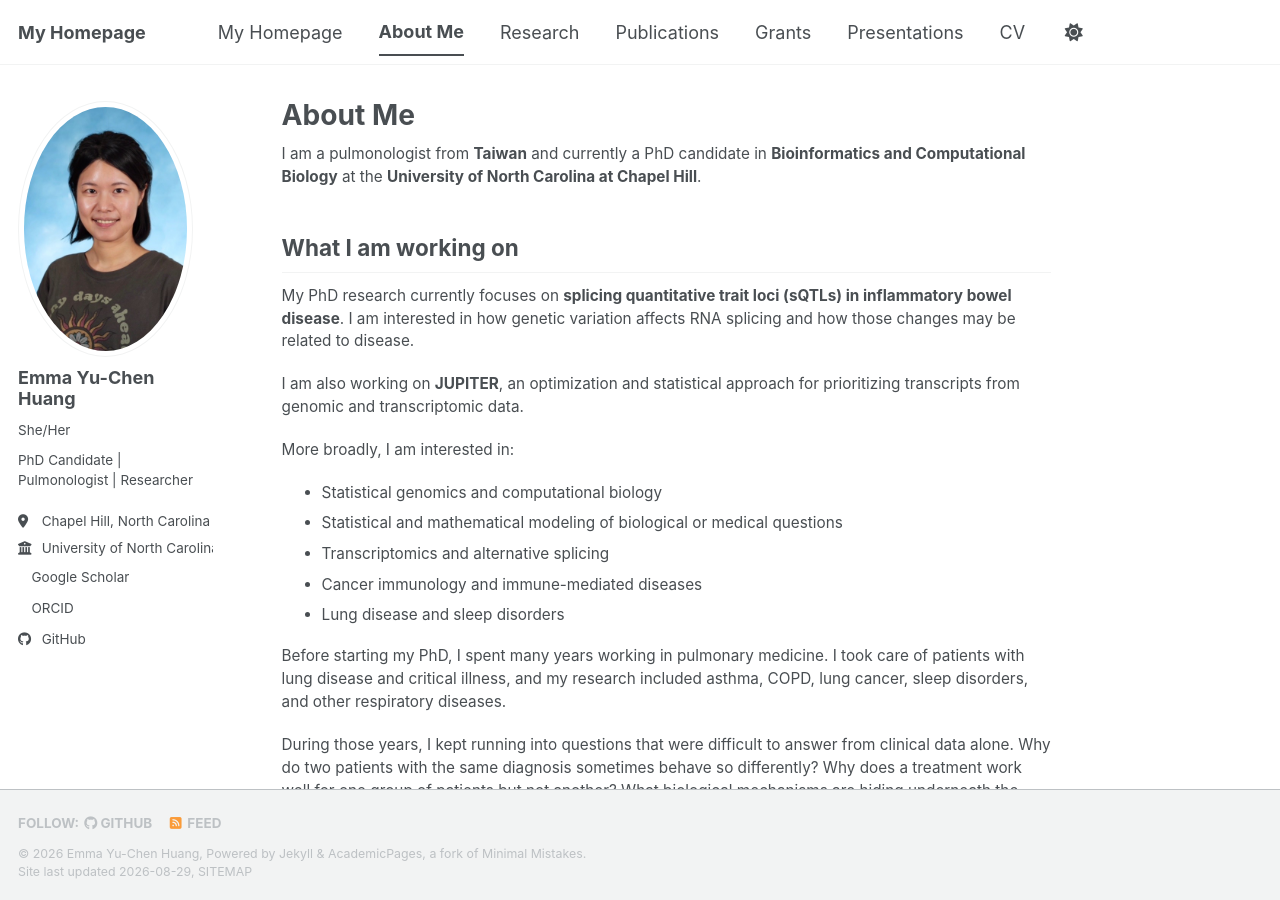
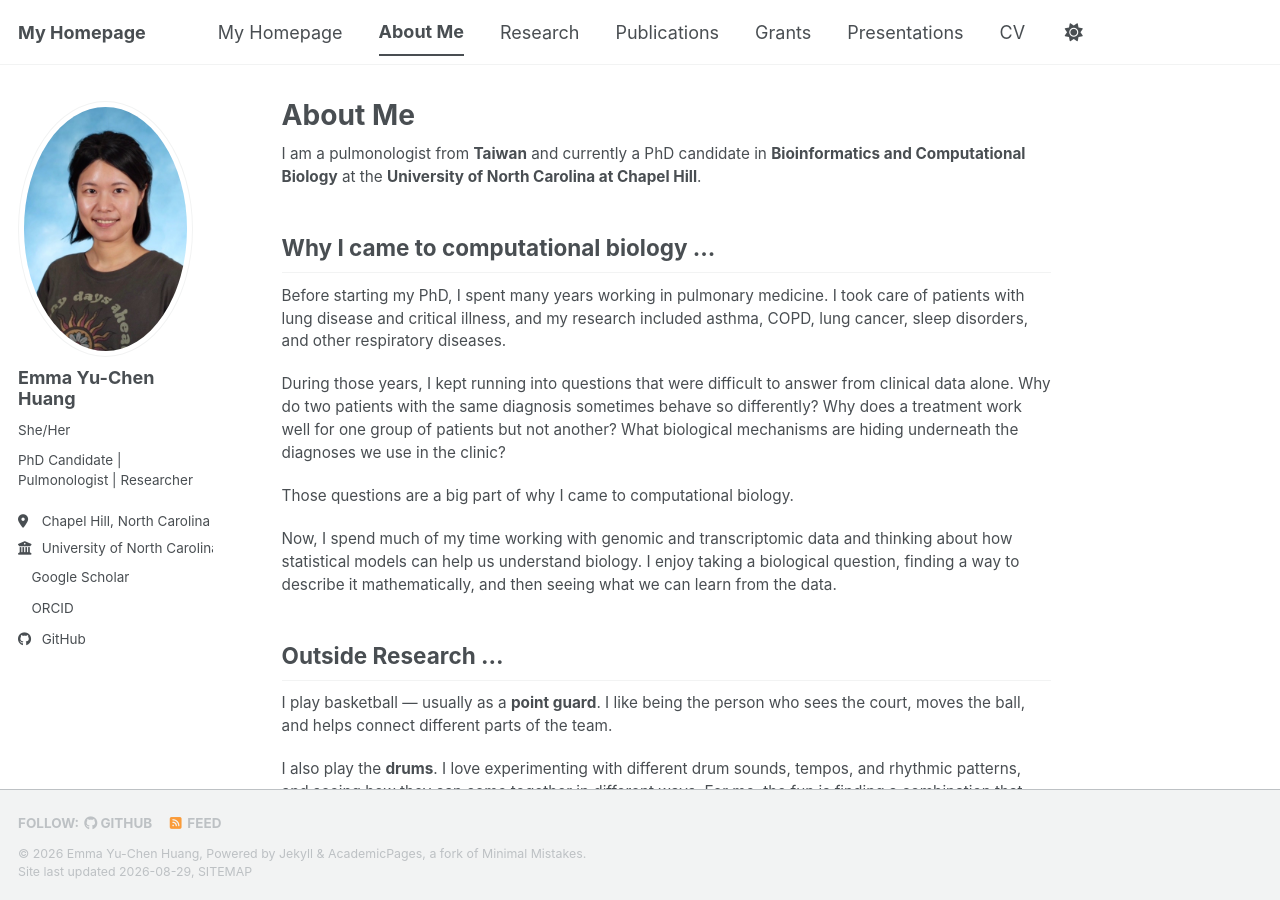
Before and after one commit to yuchen-hahaha/yuchen-hahaha.github.io, a Jekyll site: the page built from _pages/about.md, in a window 1280 px wide and 900 px high. Built offline with Jekyll 4.4.1, drawn with Linux system fonts in a browser that asks for light colours; a style sheet for code colours, icons or effects is not loaded.

Commit message:
Update about.md

```diff
--- a/_pages/about.md
+++ b/_pages/about.md
@@ -6,19 +6,7 @@ author_profile: true
 
 I am a pulmonologist from **Taiwan** and currently a PhD candidate in **Bioinformatics and Computational Biology** at the **University of North Carolina at Chapel Hill**.
 
-## What I am working on
-
-My PhD research currently focuses on **splicing quantitative trait loci (sQTLs) in inflammatory bowel disease**. I am interested in how genetic variation affects RNA splicing and how those changes may be related to disease.
-
-I am also working on **JUPITER**, an optimization and statistical approach for prioritizing transcripts from genomic and transcriptomic data.
-
-More broadly, I am interested in:
-
-* Statistical genomics and computational biology
-* Statistical and mathematical modeling of biological or medical questions
-* Transcriptomics and alternative splicing
-* Cancer immunology and immune-mediated diseases
-* Lung disease and sleep disorders
+## Why I came to computational biology ...
 
 Before starting my PhD, I spent many years working in pulmonary medicine. I took care of patients with lung disease and critical illness, and my research included asthma, COPD, lung cancer, sleep disorders, and other respiratory diseases.
 
```
